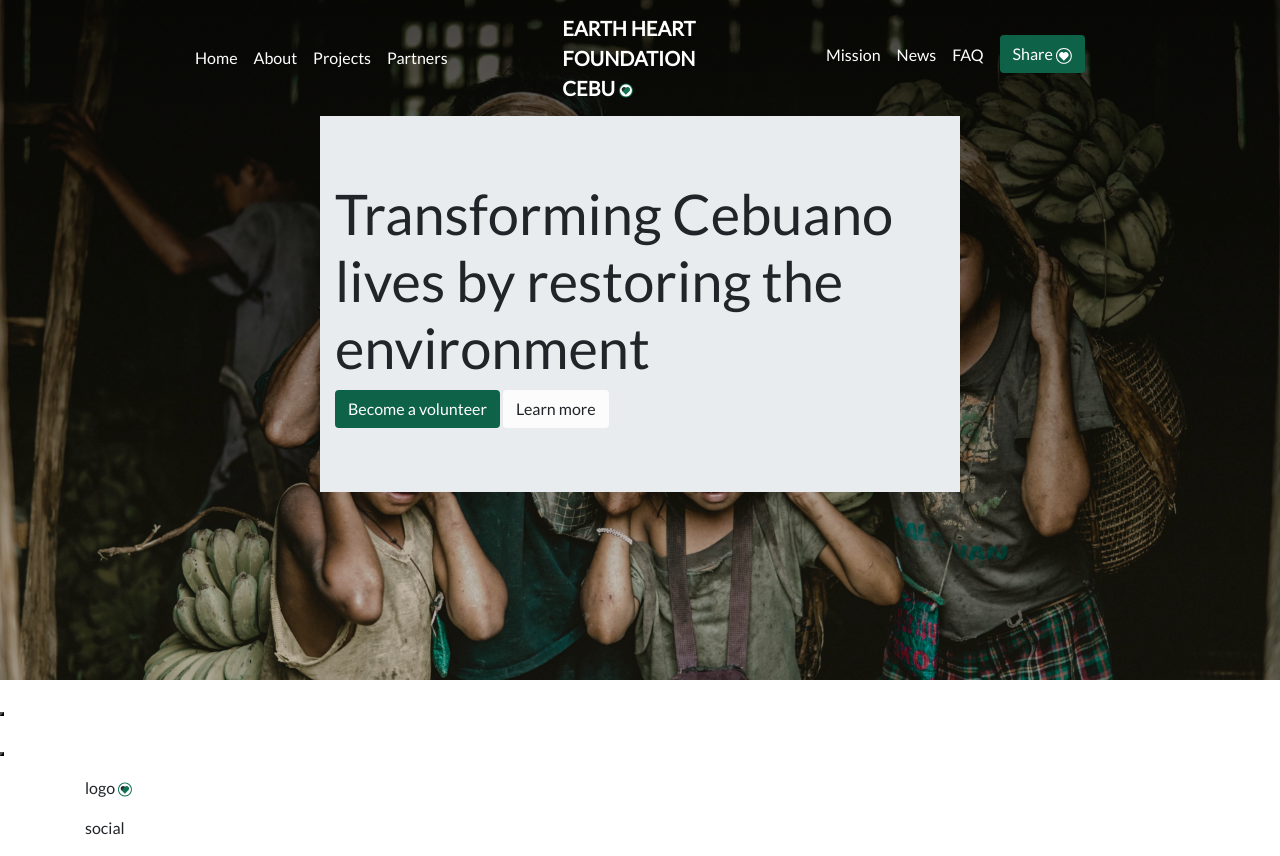
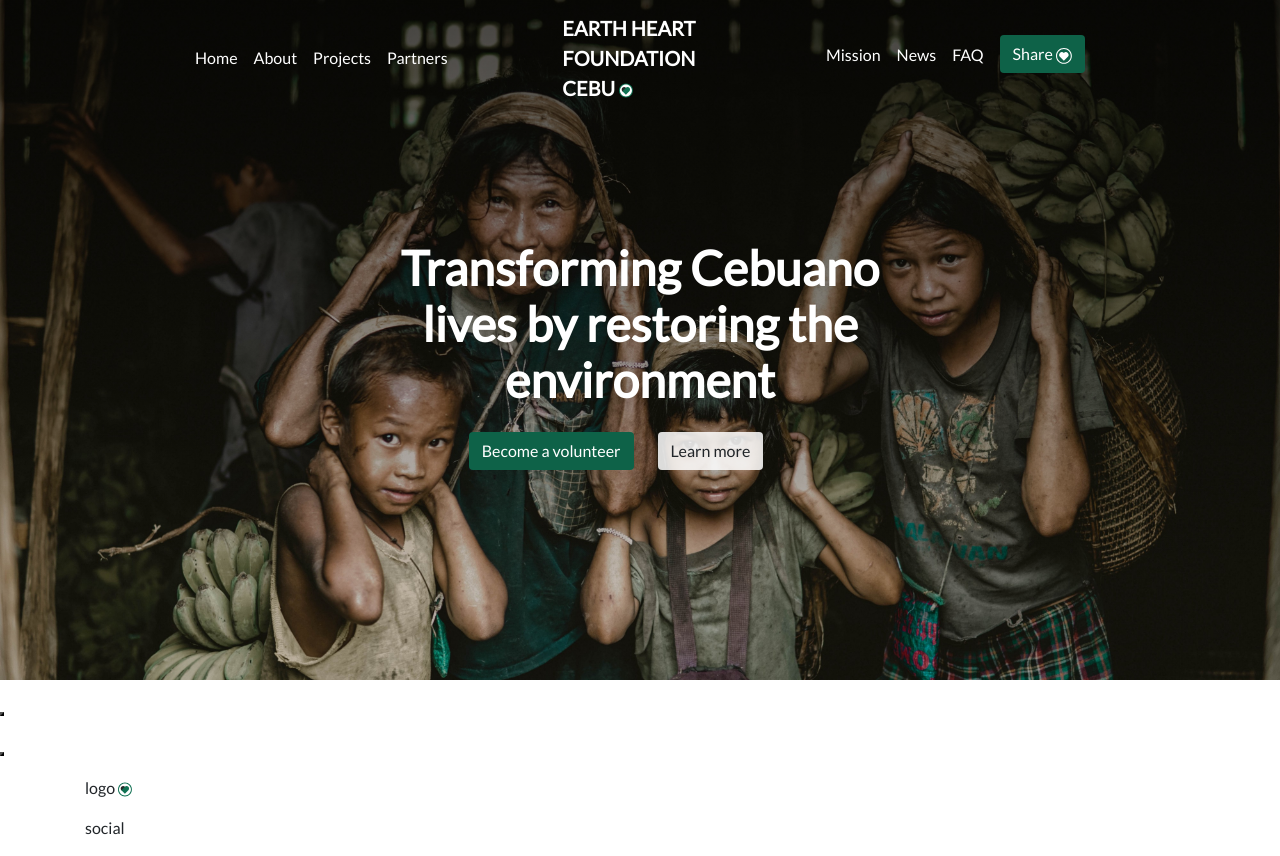
Before and after one commit to mediatorviolet/charity-homepage-whilecreative, a plain HTML site: page index.html in a window 1280 px wide. Drawn offline with nearby package versions, Linux system fonts and the light colour scheme.

Commit message:
placement jumbotron

```diff
--- a/index.html
+++ b/index.html
@@ -88,11 +88,13 @@
                         </form> -->
             </div>
         </nav>
-        <div class="jumbotron jumbotron-fluid w-50 mx-auto">
+        <div class="jumbotron jumbotron-fluid w-50 mx-auto p-4">
             <div class="container">
-              <h1 class="display-4">Transforming Cebuano lives by restoring the environment</h1>
-              <button class="btn btn-volunteer">Become a volunteer</button>
-              <button class="btn btn-learn-more">Learn more</button>
+              <h1 class="display-4 text-center text-white">Transforming Cebuano lives by restoring the environment</h1>
+              <div class="d-flex justify-content-center mt-4">
+                  <button class="btn btn-volunteer mr-4 ml-n5">Become a volunteer</button>
+                  <button class="btn btn-learn-more">Learn more</button>
+              </div>
             </div>
           </div>
     </section>
--- a/style.css
+++ b/style.css
@@ -23,6 +23,17 @@ section.hero {
     font-weight: bold;
 }
 
+.jumbotron {
+    margin-top: 100px;
+    background: transparent;
+}
+
+.display-4 {
+    font-size: 3rem;
+    font-weight: 700;
+    line-height: 3.5rem;
+}
+
 .btn-share, .btn-volunteer {
     background: #0E6248;
     border-radius: 4px;
```
